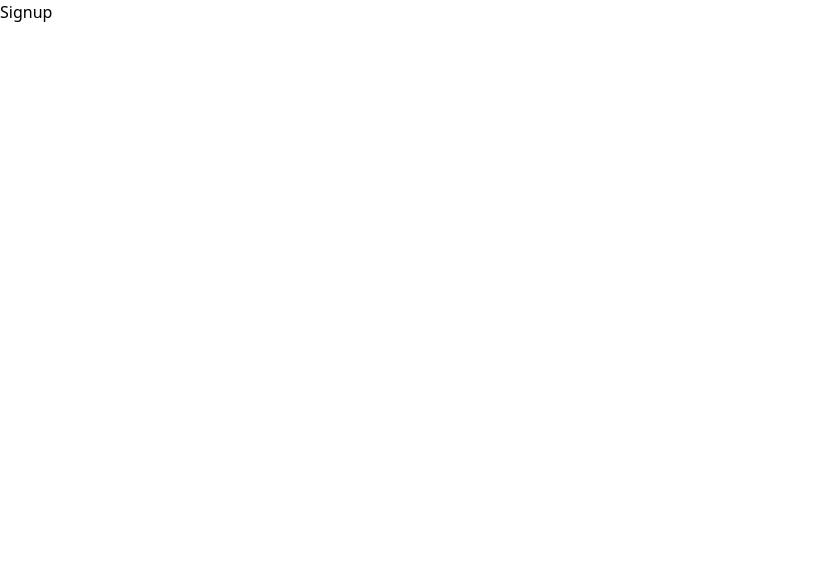
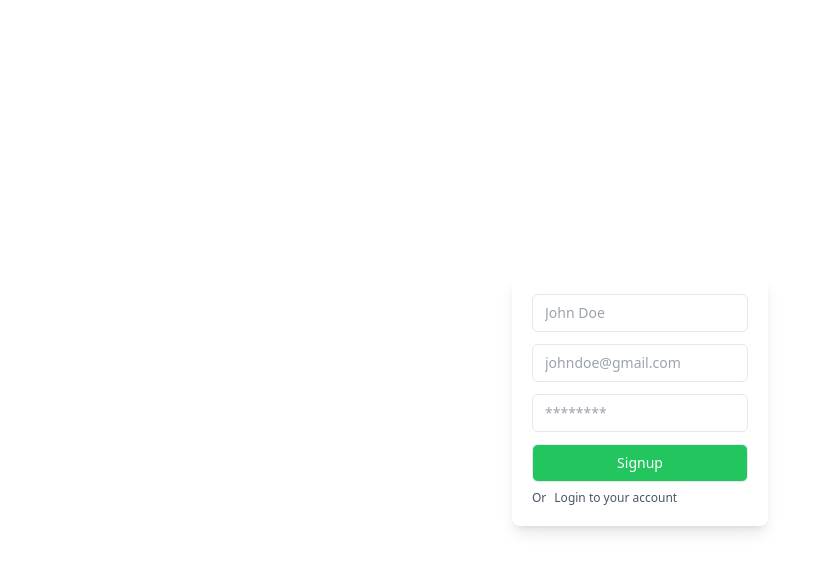
Before and after one commit to paranoidy0cod3/happy-pizza-restaurant-frontend, a React (Vite) app: page /signup in a window 1280 px wide. Shown: the top 572 px of the page, without its empty margins (0-828 px from the left). Built offline with nearby package versions, Linux system fonts and the light colour scheme; the HTML template or start-up script is replaced by a standard one.

Commit message:
persistent user authentication implimented

```diff
--- a/src/App.jsx
+++ b/src/App.jsx
@@ -14,11 +14,11 @@ function App() {
     <BrowserRouter>
       <Routes>
         <Route path="/" element={<Home />} />
-        <Route path="/*" element={<Error />} />
+        {/* <Route path="/*" element={<Error />} /> */}
+        <Route path="/login" element={<Login />} />
         <Route path="/signup" element={<Signup />} />
-        <Route path="/login" element={<Login />} />
         <Route path="/forgot-password" element={<ResetPassword />} />
-        <Route path="/veryfy-otp" element={<Verifyotp />} />
+        <Route path="/verify-otp" element={<Verifyotp />} />
         <Route path="/success" element={<Success />} />
       </Routes>
     </BrowserRouter>
--- a/src/components/FoodCard.jsx
+++ b/src/components/FoodCard.jsx
@@ -8,7 +8,7 @@ import { setCart } from "../redux/slices/CartSlice";
 
 const FoodCard = ({ id, name, price, desc, img, rating, handleToast }) => {
   const dispatch = useDispatch();
-  const user = useSelector((state) => state.auth.user);
+  const user = useSelector((state) => state.auth.loggedInUser);
 
   const addToCart = async ({ id, name, img, price, rating, quantity }) => {
     const res = await axios.post(
--- a/src/components/NavList.jsx
+++ b/src/components/NavList.jsx
@@ -1,15 +1,28 @@
-import React from "react";
+import axios from "axios";
+import toast from "react-hot-toast";
+import { useDispatch } from "react-redux";
 import { Link } from "react-router-dom";
+import { logoutUser } from "../redux/slices/AuthSlice";
+import { useEffect } from "react";
+const NavList = ({ toggleNav, setToggleNav, loggedInUser }) => {
+  const dispatch = useDispatch();
+  const handleLogout = async () => {
+    const res = await axios.post("http://localhost:8000/api/v1/user/logout", {
+      user: loggedInUser,
+    });
+    const data = await res.data;
+    toast.success(data.message);
+    dispatch(logoutUser());
+    window.location.href = "/";
+  };
 
-const NavList = ({ toggleNav, setToggleNav, auth }) => {
-  const handleLogout = () => {};
   return (
     <div
       className={` ${
         !toggleNav && "translate-x-[200px]"
       } fixed top-12 right-5 lg:right-8 p-3 w-fit bg-white bg-opacity-10 backdrop-blur-sm flex flex-col justify-center items-start rounded-lg shadow-md border border-white font-bold text-gray-600 transtion-all duration-500 ease-in-out`}
     >
-      {auth ? (
+      {loggedInUser ? (
         <li
           onClick={handleLogout}
           className="hover:text-black select-none list-none"
--- a/src/components/Navbar.jsx
+++ b/src/components/Navbar.jsx
@@ -8,19 +8,39 @@ import axios from "axios";
 import { loginUser, setUser } from "../redux/slices/AuthSlice";
 // import { getCart } from "../helper";
 import { setCart } from "../redux/slices/CartSlice";
+import { Navigate } from "react-router-dom";
 
 axios.defaults.withCredentials = true;
 
 const Navbar = () => {
+  const dispatch = useDispatch();
   const [toggleNav, setToggleNav] = useState(false);
-  const dispatch = useDispatch();
+
+  // const auth = useSelector((state) => state.auth.accessToken);
+  const loggedInUser = useSelector((state) => state.auth.loggedInUser);
+
+  useEffect(() => {
+    const fetchCurrentUser = async () => {
+      try {
+        const res = await axios.get(
+          "http://localhost:8000/api/v1/user/current-user"
+        );
+        dispatch(loginUser(res.data));
+      } catch (error) {
+        console.log(error);
+        // Navigate("/login");
+      }
+    };
+    fetchCurrentUser();
+  }, []);
+
   return (
     <nav className="flex flex-col lg:flex-row justify-between py-3 mx-6 mb-10">
       <div>
         <h3 className="text-xl font-bold text-gray-600">
           {new Date().toUTCString().slice(0, 16)}
         </h3>
-        <h1 className="text-2xl font-bold ">Happy Pizza Siem Reap</h1>
+        <h1 className="text-2xl font-bold ">Flavoro Foods</h1>
       </div>
       <div>
         <input
@@ -45,7 +65,11 @@ const Navbar = () => {
         } transition-all ease-in-out duration-500`}
         onClick={() => setToggleNav(false)}
       />
-      <NavList toggleNav={toggleNav} setToggleNav={setToggleNav} />
+      <NavList
+        toggleNav={toggleNav}
+        setToggleNav={setToggleNav}
+        loggedInUser={loggedInUser}
+      />
     </nav>
   );
 };
--- /dev/null
+++ b/src/hooks/useGetCart.js
@@ -0,0 +1,5 @@
+import React from "react";
+
+const useGetCart = (userId) => {};
+
+export default useGetCart;
--- a/src/pages/Login.jsx
+++ b/src/pages/Login.jsx
@@ -1,7 +1,88 @@
-import React from "react";
+import axios from "axios";
+import { useState } from "react";
+import { useDispatch } from "react-redux";
+import { Link, useNavigate } from "react-router-dom";
+import { loginUser } from "../redux/slices/AuthSlice";
+import toast, { Toaster } from "react-hot-toast";
 
 const Login = () => {
-  return <div>Login</div>;
+  const [email, setEmail] = useState("");
+  const [password, setPassword] = useState("");
+
+  const dispatch = useDispatch();
+  const navigate = useNavigate();
+
+  const handleLogin = async (e) => {
+    e.preventDefault();
+    try {
+      const res = await axios.post("http://localhost:8000/api/v1/user/login", {
+        email,
+        password,
+      });
+      const data = await res.data;
+
+      if (res.status === 200) {
+        dispatch(loginUser(data.data.user));
+        toast.success("user logged in successful!");
+        navigate("/");
+      }
+    } catch (error) {
+      console.log(error);
+
+      toast.error("incorrect email/password");
+    }
+  };
+
+  return (
+    <div className="flex justify-center items-center h-screen">
+      <Toaster position="top-center" reverseOrder={false} />
+      <form
+        onSubmit={handleLogin}
+        className="bg-white rounded-lg p-5 shadow-lg flex flex-col gap-3 w-[80vw] lg:w-[20vw] text-sm"
+      >
+        <input
+          type="email"
+          name="email"
+          id="email"
+          className="outline-none border rounded-md px-3 py-2 focus:border-green-300 text-gray-600"
+          autoComplete="off"
+          placeholder="johndoe@gmail.com"
+          required
+          value={email}
+          onChange={(e) => setEmail(e.target.value)}
+        />
+        <input
+          type="password"
+          name="password"
+          id="password"
+          className="outline-none border rounded-md px-3 py-2 focus:border-green-300 text-gray-600"
+          autoComplete="off"
+          placeholder="********"
+          required
+          value={password}
+          onChange={(e) => setPassword(e.target.value)}
+        />
+        <Link
+          to="/forgot-password"
+          className="text-xs text-gray-600 hover:underline cursor-pointer -mb-1"
+        >
+          Forgot Password
+        </Link>
+        <button
+          type="submit"
+          className="outline-none border rounded-md px-3 py-2 text-white bg-green-500 hover:bg-green-300"
+        >
+          Login{" "}
+        </button>
+        <p className="text-xs text-gray-600 flex gap-2 -mt-1">
+          <span>Or</span>
+          <Link to="/signup" className="hover:text-green-600">
+            Create your account
+          </Link>
+        </p>
+      </form>
+    </div>
+  );
 };
 
 export default Login;
--- a/src/pages/Signup.jsx
+++ b/src/pages/Signup.jsx
@@ -1,7 +1,95 @@
-import React from "react";
+import axios from "axios";
+import { useState } from "react";
+import toast, { Toaster } from "react-hot-toast";
+import { Link, useNavigate } from "react-router-dom";
+axios.defaults.withCredentials = true;
 
 const Signup = () => {
-  return <div>Signup</div>;
+  const navigate = useNavigate();
+
+  const [name, setName] = useState("");
+  const [email, setEmail] = useState("");
+  const [password, setPassword] = useState("");
+
+  const handleSignup = async (e) => {
+    e.preventDefault();
+    try {
+      const res = await axios.post(
+        `http://localhost:8000/api/v1/user/register`,
+        {
+          name,
+          email,
+          password,
+        }
+      );
+
+      const data = await res.data;
+      if (res.status === 201) {
+        toast.success(data.message);
+        navigate("/login");
+      }
+    } catch (error) {
+      console.log(error);
+      toast.error("user already exists!");
+    }
+  };
+
+  return (
+    <div className="flex justify-center items-center h-screen">
+      <Toaster position="top-center" reverseOrder={false} />
+      <form
+        onSubmit={handleSignup}
+        className="bg-white rounded-lg p-5 shadow-lg flex flex-col gap-3 w-[80vw] lg:w-[20vw] text-sm"
+      >
+        <input
+          type="text"
+          name="name"
+          id="name"
+          className="outline-none border rounded-md px-3 py-2 focus:border-green-300 text-gray-600"
+          autoComplete="off"
+          placeholder="John Doe"
+          required
+          value={name}
+          onChange={(e) => setName(e.target.value)}
+        />
+        <input
+          type="email"
+          name="email"
+          id="email"
+          className="outline-none border rounded-md px-3 py-2 focus:border-green-300 text-gray-600"
+          autoComplete="off"
+          placeholder="johndoe@gmail.com"
+          required
+          value={email}
+          onChange={(e) => setEmail(e.target.value)}
+        />
+        <input
+          type="password"
+          name="password"
+          id="password"
+          className="outline-none border rounded-md px-3 py-2 focus:border-green-300 text-gray-600"
+          autoComplete="off"
+          placeholder="********"
+          required
+          value={password}
+          onChange={(e) => setPassword(e.target.value)}
+        />
+
+        <button
+          type="submit"
+          className="outline-none border rounded-md px-3 py-2 text-white bg-green-500 hover:bg-green-300"
+        >
+          Signup
+        </button>
+        <p className="text-xs text-gray-600 flex gap-2 -mt-1">
+          <span>Or</span>
+          <Link to="/login" className="hover:text-green-600">
+            Login to your account
+          </Link>
+        </p>
+      </form>
+    </div>
+  );
 };
 
 export default Signup;
--- a/src/pages/index.js
+++ b/src/pages/index.js
@@ -1,5 +1,5 @@
 import Home from "./Home";
-import Login from "./Error";
+import Login from "./Login";
 import Signup from "./Signup";
 import ResetPassword from "./ResetPassword";
 import Error from "./Error";
--- a/src/redux/slices/AuthSlice.js
+++ b/src/redux/slices/AuthSlice.js
@@ -1,19 +1,21 @@
 import { createSlice } from "@reduxjs/toolkit";
+import { FaCookie } from "react-icons/fa";
 
 const AuthSlice = createSlice({
   name: "auth",
   initialState: {
-    user: null,
-    isAuth: false,
+    loggedInUser: null,
+    accessToken: null,
   },
 
   reducers: {
     loginUser: (state, action) => {
-      state.isAuth = true;
+      state.loggedInUser = action.payload;
+      // state.accessToken = action.payload.data.user.accessToken;
     },
     logoutUser: (state, action) => {
-      state.user = null;
-      state.isAuth = false;
+      state.loggedInUser = null;
+      state.accessToken = null;
     },
     setUser: (state, action) => {
       state.user = action.payload;
--- /dev/null
+++ b/src/utils/getCartData.helper.js
@@ -0,0 +1,9 @@
+import axios from "axios";
+
+export const getCart = async (user) => {
+  const res = await axios.get(
+    `https://flavoro-clone-backend.onrender.com/api/get-cart/${user._id}`
+  );
+  const data = await res.data;
+  return data;
+};
```
